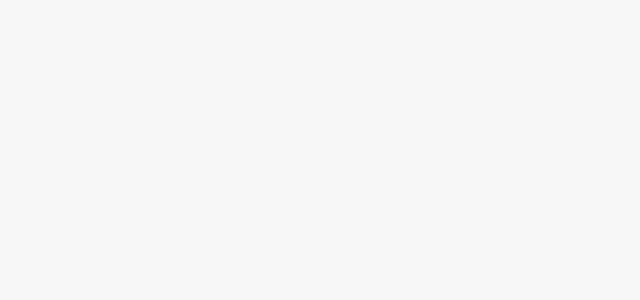
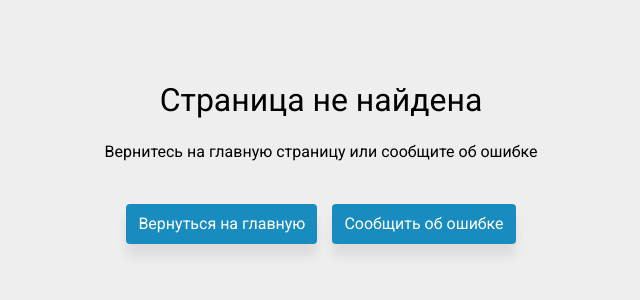
Before and after one commit to Darkvood/study-app, an Angular app: page /not-found in a window 1280 px wide. Before the commit this address led to /. Shown: the top 300 px of the page, without its empty margins (319-959 px from the left). Built offline with nearby package versions, Linux system fonts and the light colour scheme.

Commit message:
Добавлены обработка ошибки 404 и отсутствия урока

```diff
--- a/src/app/about-page/about-page.component.html
+++ b/src/app/about-page/about-page.component.html
@@ -1,7 +1,7 @@
 <div class="about-page">
   <div class="container">
     <div class="about-page__content">
-      <a class="about-page__back-url a-button a-text16" routerLink="/">← Вернуться на главную</a>
+      <a class="about-page__back-url a-button" routerLink="/">← Вернуться на главную</a>
       <h1 class="a-text32">Что такое Study App?</h1>
       <p class="about-page__text a-text16">
         Это площадка интерактивных уроков на различные темы. Идея заключается в предоставлении пользователю
@@ -17,7 +17,7 @@
       <h2 class="about-page__text a-text24">Open Source</h2>
       <p class="about-page__text a-text16">
         Исходный код проекта открыт, и доступен на GitHub:
-        <a class="a-link" href="https://github.com/Darkvood/study-app">https://github.com/Darkvood/study-app</a>
+        <a class="a-link" href="https://github.com/Darkvood/study-app" target="_blank">https://github.com/Darkvood/study-app</a>
       </p>
       <h2 class="about-page__text a-text24">Roadmap</h2>
       <div class="about-page__text a-text16">
--- a/src/app/about-page/about-page.component.scss
+++ b/src/app/about-page/about-page.component.scss
@@ -13,7 +13,6 @@
   }
 
   &__back-url {
-    display: inline-block;
     margin-bottom: 20px;
   }
 }
--- a/src/app/app-routing.module.ts
+++ b/src/app/app-routing.module.ts
@@ -3,11 +3,15 @@ import {RouterModule, Routes} from '@angular/router';
 import {MainPageComponent} from './main-page/main-page.component';
 import {LessonPageComponent} from './lesson-page/lesson-page.component';
 import {AboutPageComponent} from './about-page/about-page.component';
+import {NotFoundPageComponent} from './not-found-page/not-found-page.component';
 
 const routes: Routes = [
   {path: '', component: MainPageComponent},
+  {path: 'lesson', redirectTo: '', pathMatch: 'full'},
   {path: 'lesson/:uid', component: LessonPageComponent},
-  {path: 'about', component: AboutPageComponent}
+  {path: 'about', component: AboutPageComponent},
+  {path: 'not-found', component: NotFoundPageComponent},
+  {path: '**', component: NotFoundPageComponent}
 ];
 
 @NgModule({
--- a/src/app/app.module.ts
+++ b/src/app/app.module.ts
@@ -12,6 +12,7 @@ import {MessengerComponent} from './lesson-page/messenger/messenger.component';
 import {FormsModule} from '@angular/forms';
 import {LessonCardFilterPipe} from './main-page/lesson-card-filter.pipe';
 import {AboutPageComponent} from './about-page/about-page.component';
+import { NotFoundPageComponent } from './not-found-page/not-found-page.component';
 
 @NgModule({
   declarations: [
@@ -23,7 +24,8 @@ import {AboutPageComponent} from './about-page/about-page.component';
     LessonComponent,
     MessengerComponent,
     LessonCardFilterPipe,
-    AboutPageComponent
+    AboutPageComponent,
+    NotFoundPageComponent
   ],
   imports: [
     BrowserModule,
--- a/src/app/lesson-page/lesson-page.component.html
+++ b/src/app/lesson-page/lesson-page.component.html
@@ -1,5 +1,5 @@
 <div class="lesson-page">
   <div class="container">
-    <app-lesson [lesson]="lesson"></app-lesson>
+    <app-lesson *ngIf="lesson" [lesson]="lesson"></app-lesson>
   </div>
 </div>
--- a/src/app/lesson-page/lesson-page.component.ts
+++ b/src/app/lesson-page/lesson-page.component.ts
@@ -1,5 +1,5 @@
 import {Component, OnInit} from '@angular/core';
-import {ActivatedRoute, Params} from '@angular/router';
+import {ActivatedRoute, Params, Router} from '@angular/router';
 import {LessonsService} from '../shared/lessons.service';
 import {ILesson} from '../shared/lessons/base/base-lesson';
 
@@ -11,7 +11,7 @@ import {ILesson} from '../shared/lessons/base/base-lesson';
 export class LessonPageComponent implements OnInit {
   lesson: ILesson;
 
-  constructor(private route: ActivatedRoute, private lessonsService: LessonsService) {
+  constructor(private route: ActivatedRoute, private router: Router, private lessonsService: LessonsService) {
   }
 
   ngOnInit() {
@@ -21,7 +21,7 @@ export class LessonPageComponent implements OnInit {
       if (lesson) {
         this.lesson = lesson;
       } else {
-        // TODO: Redirect to 404
+        this.router.navigate(['not-found']);
       }
     });
   }
--- a/src/app/lesson-page/lesson/lesson.component.html
+++ b/src/app/lesson-page/lesson/lesson.component.html
@@ -1,4 +1,4 @@
-<div class="a-button"><a routerLink="/"> ← Назад</a></div>
+<a class="a-button" routerLink="/"> ← Назад</a>
 <div class="lesson">
   <div class="lesson__aside">
     <h1 class="lesson__title a-text24">{{ lesson.title }}</h1>
--- /dev/null
+++ b/src/app/not-found-page/not-found-page.component.html
@@ -0,0 +1,14 @@
+<div class="page-404">
+  <div class="container">
+    <p class="page-404__title a-text32">Страница не найдена</p>
+    <p class="a-text16">
+      Вернитесь на главную страницу или сообщите об ошибке
+    </p>
+    <div class="page-404__controls">
+      <a class="page-404__control a-button" routerLink="/">Вернуться на главную</a>
+      <a class="page-404__control a-button" href="https://github.com/Darkvood/study-app/issues" target="_blank">
+        Сообщить об ошибке
+      </a>
+    </div>
+  </div>
+</div>
--- /dev/null
+++ b/src/app/not-found-page/not-found-page.component.scss
@@ -0,0 +1,22 @@
+.page-404 {
+  padding: 80px 0;
+  background-color: #eee;
+  height: 100vh;
+  text-align: center;
+
+  &__title {
+    margin-bottom: 20px;
+  }
+
+  &__controls {
+    display: flex;
+    justify-content: center;
+    margin-top: 40px;
+  }
+
+  &__control {
+    &:first-child {
+      margin-right: 15px;
+    }
+  }
+}
--- /dev/null
+++ b/src/app/not-found-page/not-found-page.component.ts
@@ -0,0 +1,15 @@
+import { Component, OnInit } from '@angular/core';
+
+@Component({
+  selector: 'app-not-found-page',
+  templateUrl: './not-found-page.component.html',
+  styleUrls: ['./not-found-page.component.scss']
+})
+export class NotFoundPageComponent implements OnInit {
+
+  constructor() { }
+
+  ngOnInit() {
+  }
+
+}
```
